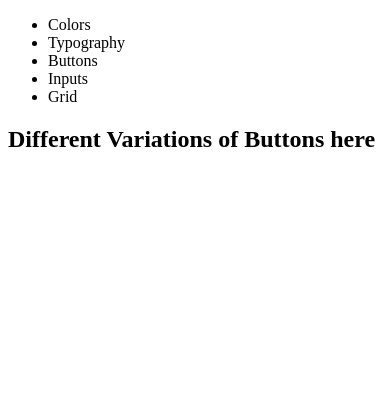
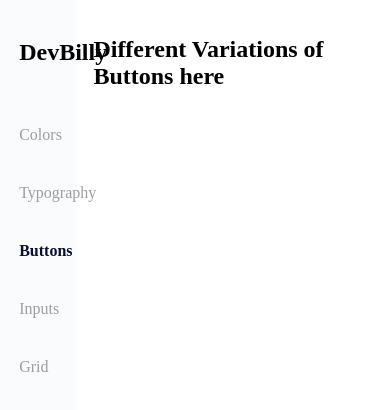
Before and after one commit to dev-billy/design-system, a React (Create React App) app: page /buttons in a window 390 px wide. Shown: the top 410 px of the page. Built offline with nearby package versions, Linux system fonts and the light colour scheme.

Commit message:
added styling for the layout (not responsive) :(

```diff
--- a/package.json
+++ b/package.json
@@ -6,6 +6,7 @@
     "@testing-library/jest-dom": "^5.11.4",
     "@testing-library/react": "^11.1.0",
     "@testing-library/user-event": "^12.1.10",
+    "node-sass": "4.14.1",
     "react": "^17.0.2",
     "react-dom": "^17.0.2",
     "react-router-dom": "^5.2.0",
--- a/src/App.js
+++ b/src/App.js
@@ -1,6 +1,6 @@
 import routes from "./routes";
 import { BrowserRouter as Router, Route, Switch } from "react-router-dom";
-
+import "./styles/App.scss";
 function App() {
   return (
     <Router>
--- a/src/layout/Nav.js
+++ b/src/layout/Nav.js
@@ -1,17 +1,23 @@
 import navList from "./navlist";
-
-// const navStyles = {
-
-// }
+import LayoutStyles from "../styles/layout.module.scss";
 
 function Nav(props) {
   const { history, location } = props;
   const NavList = navList(location, history);
   return (
     <nav>
-      <ul>
+      <h2 className={LayoutStyles.logo}>DevBilly</h2>
+      <ul class={LayoutStyles.items}>
         {NavList.map((item, index) => (
-          <li onClick={item.onClick} key={index}>
+          <li
+            onClick={item.onClick}
+            key={index}
+            className={
+              item.active
+                ? `${LayoutStyles.item} ${LayoutStyles["item_active"]}`
+                : `${LayoutStyles.item} ${LayoutStyles["item_inactive"]}`
+            }
+          >
             {item.text}
           </li>
         ))}
--- a/src/layout/index.js
+++ b/src/layout/index.js
@@ -1,13 +1,14 @@
 import Nav from "./Nav";
+import LayoutStyles from "../styles/layout.module.scss";
 import { withRouter } from "react-router-dom";
 function Layout(props) {
   const { history, location } = props;
   return (
-    <main>
-      <section>
+    <main className={LayoutStyles.main}>
+      <section className={LayoutStyles.nav}>
         <Nav history={history} location={location}></Nav>
       </section>
-      <section>{props.children}</section>
+      <section className={LayoutStyles.content}>{props.children}</section>
     </main>
   );
 }
--- /dev/null
+++ b/src/styles/App.scss
@@ -0,0 +1,4 @@
+body {
+  padding: 0;
+  margin: 0;
+}
--- /dev/null
+++ b/src/styles/_colors.scss
@@ -0,0 +1,25 @@
+//textColors
+$textColor_main: #000000;
+$textColor_inactive: #9e9e9e;
+$textColor_active: #090f31;
+$textColor_titles: #4f4f4f;
+$textColor_button_solid: #ffff;
+
+//button_colors
+$primary: blue;
+$default: #e0e0e0;
+$secondary: #455a64;
+$danger: #d32f2f;
+
+//button_colors_hover
+$primary_hover: #0039cb;
+$default_hover: #aeaeae;
+$secondary_hover: #1c313a;
+$danger_hover: #9a0007;
+$button_hover_background: hsla(224, 100%, 58%, 0.1);
+
+//navBg
+$navBg: #fafbfd;
+
+//extras
+$brandLogoColor: #f7542e;
--- /dev/null
+++ b/src/styles/layout.module.scss
@@ -0,0 +1,37 @@
+@import "colors";
+.main {
+  display: flex;
+  min-height: 100vh;
+}
+.nav {
+  width: 10vw;
+  display: flex;
+  background-color: $navBg;
+  padding: 1.2em;
+  flex-direction: column;
+}
+.content {
+  padding: 1em;
+}
+
+.items {
+  top: 50%;
+  display: flex;
+  flex-direction: column;
+  padding: 0;
+  margin: 0;
+  .item {
+    list-style-type: none;
+    margin-top: 2.5em;
+  }
+  .item:hover {
+    cursor: pointer;
+  }
+  .item_active {
+    color: $textColor_active;
+    font-weight: bold;
+  }
+  .item_inactive {
+    color: $textColor_inactive;
+  }
+}
```
Also changed, not shown: 1 other file (tests, documents, lock files or other folders).
